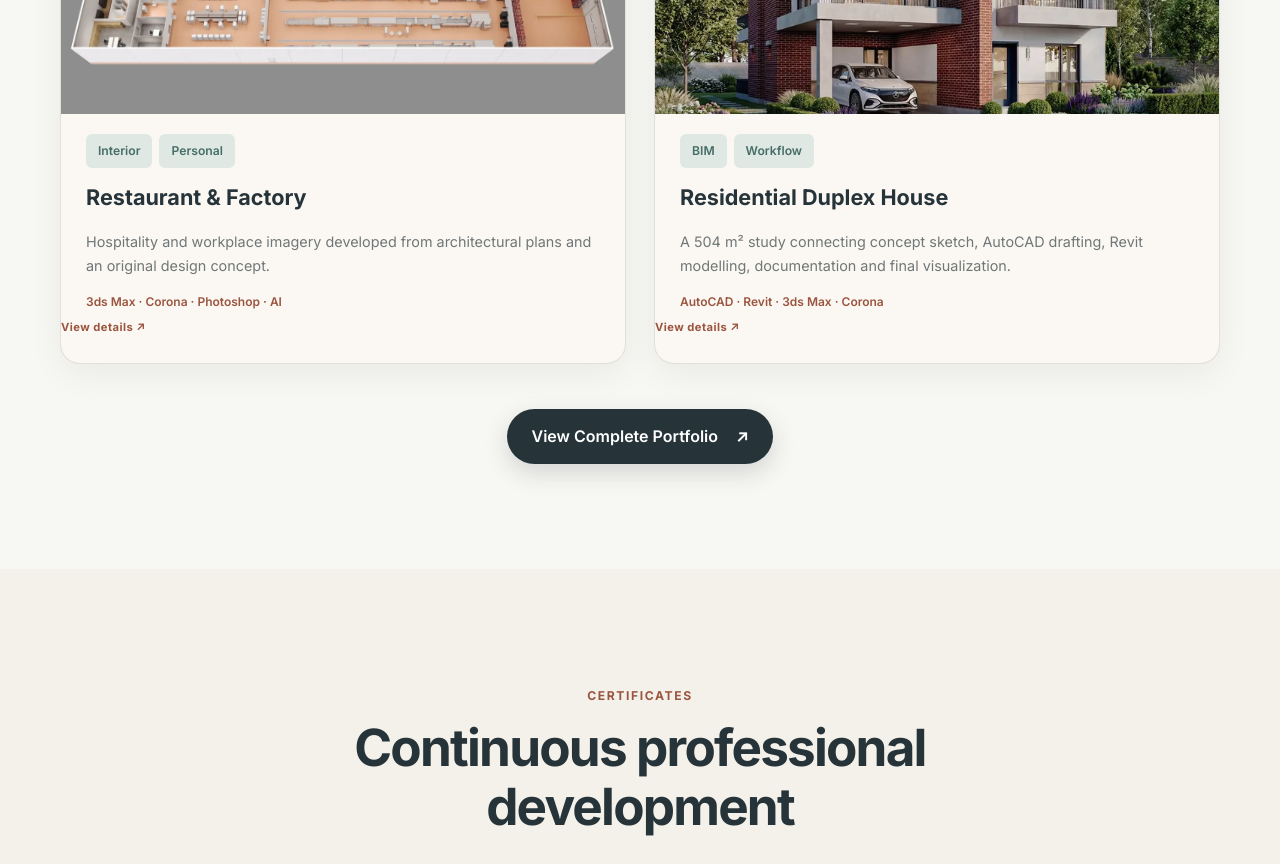
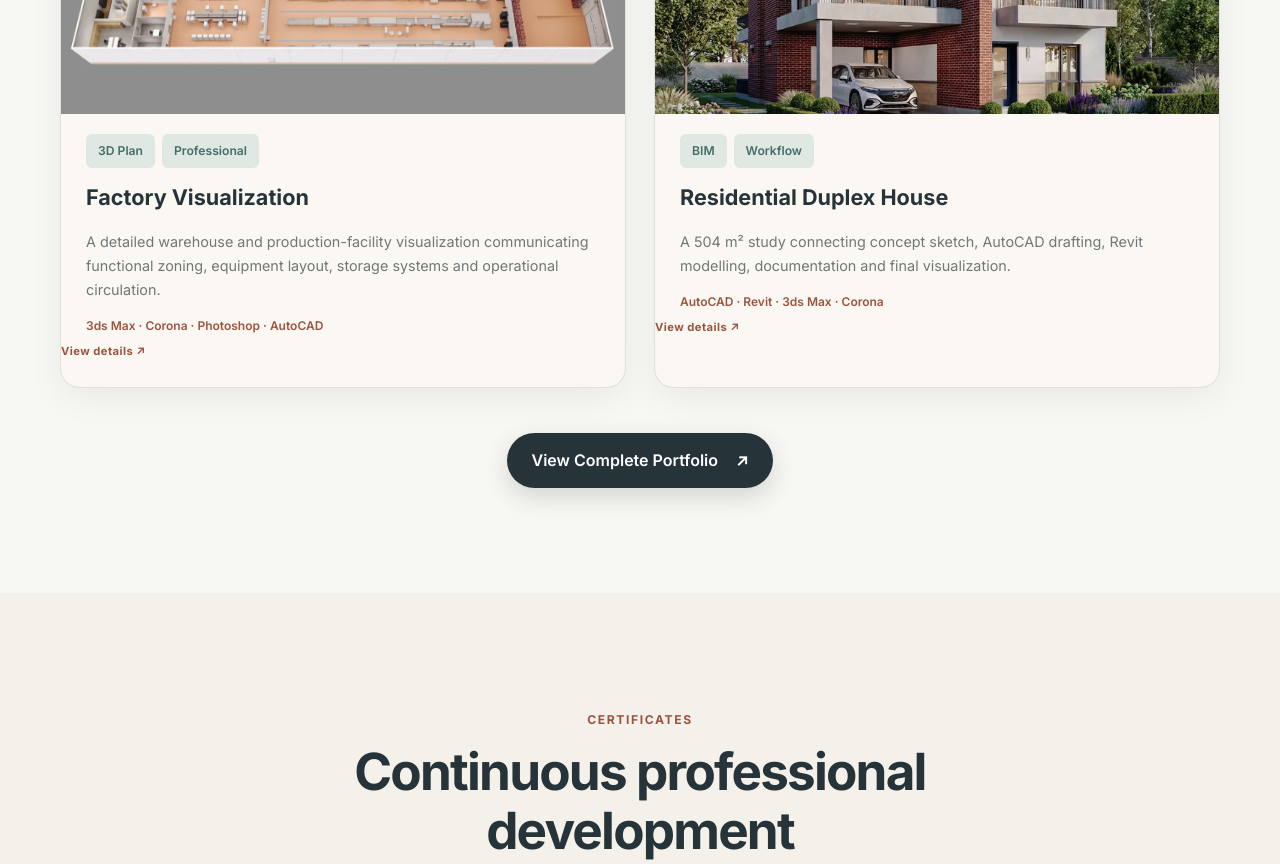
Before and after one commit to kaziemdadulhoque/kaziemdadulhoque.github.io, a plain HTML site: page index.html in a window 1280 px wide. Shown: the part 7460-8324 px from the top of the page. Drawn offline with Linux system fonts and the light colour scheme.

Commit message:
Update Factory Visualization project

```diff
--- a/index.html
+++ b/index.html
@@ -74,7 +74,7 @@
         <article class="project-card reveal"><img src="assets/images/channel-13.webp" alt="Channel 13 Spruce Trails dollhouse render" loading="lazy"><div class="tags"><span>Dollhouse</span><span>Professional</span></div><h3>Channel 13 — Spruce Trails</h3><p>Sectioned architectural dollhouse visualization communicating spatial relationships, interior character and the complete building composition.</p><div class="tools">3ds Max · Corona · Photoshop · AutoCAD</div></article>
         <article class="project-card reveal"><img src="assets/images/anthem-willingdon.webp" alt="Anthem Willingdon plan visualization" loading="lazy"><div class="tags"><span>Plan</span><span>Professional</span></div><h3>Anthem Willingdon</h3><p>A detailed plan visualization combining architectural accuracy with landscape, materials and readable spatial hierarchy.</p><div class="tools">3ds Max · Corona · Photoshop · AutoCAD</div></article>
         <article class="project-card reveal"><img src="assets/images/restaurant-counter.webp" alt="Restaurant visualization" loading="lazy"><div class="tags"><span>Interior</span><span>Personal</span></div><h3>Restaurant Visualization</h3><p>Interior design visualization exploring commercial atmosphere, material balance, lighting and operational character.</p><div class="tools">3ds Max · Corona · Photoshop · AI</div></article>
-        <article class="project-card reveal"><img src="assets/images/factory-interior.webp" alt="Factory reception visualization" loading="lazy"><div class="tags"><span>Interior</span><span>Personal</span></div><h3>Restaurant & Factory</h3><p>Hospitality and workplace imagery developed from architectural plans and an original design concept.</p><div class="tools">3ds Max · Corona · Photoshop · AI</div></article>
+        <article class="project-card reveal"><img src="assets/images/factory-interior.webp" alt="Factory warehouse 3D plan visualization" loading="lazy"><div class="tags"><span>3D Plan</span><span>Professional</span></div><h3>Factory Visualization</h3><p>A detailed warehouse and production-facility visualization communicating functional zoning, equipment layout, storage systems and operational circulation.</p><div class="tools">3ds Max · Corona · Photoshop · AutoCAD</div></article>
         <article class="project-card reveal"><img src="assets/images/duplex-render.webp" alt="Residential duplex visualization" loading="lazy"><div class="tags"><span>BIM</span><span>Workflow</span></div><h3>Residential Duplex House</h3><p>A 504 m² study connecting concept sketch, AutoCAD drafting, Revit modelling, documentation and final visualization.</p><div class="tools">AutoCAD · Revit · 3ds Max · Corona</div></article>
       </div>
       <div class="center-action"><a class="btn" href="assets/docs/Kazi-Emdadul-Hoque-Portfolio.pdf" target="_blank">View Complete Portfolio <b>↗</b></a></div>
```
